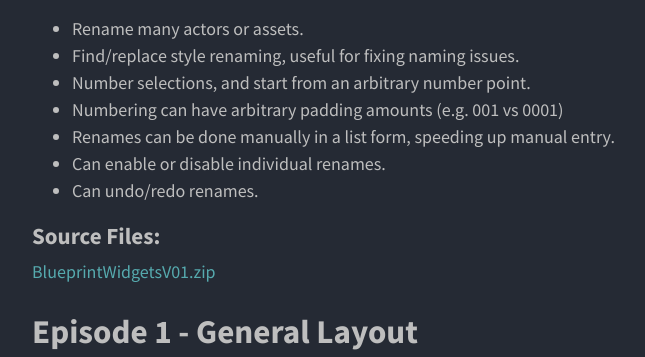
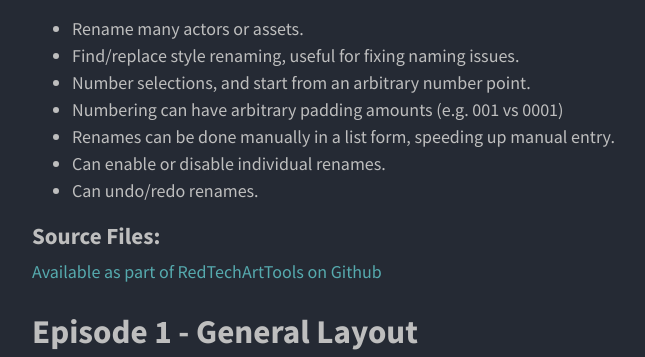
Before and after one commit to Ryan-DowlingSoka/ryan-dowlingsoka.github.io, a Jekyll site: the page built from _unreal/batch-rename-tool.md, in a window 1280 px wide and 900 px high, scrolled down 591 px, cut to the strip 0-357 px from the top of the window. Shown: the whole strip, without its empty margins (126-771 px from the left). Built offline with Jekyll 4.4.1, drawn with Linux system fonts in a browser that asks for light colours.

Commit message:
Update batch-rename-tool.md

```diff
--- a/_unreal/batch-rename-tool.md
+++ b/_unreal/batch-rename-tool.md
@@ -28,7 +28,7 @@ It has a few goals:
 
 ### Source Files:
 
-[BlueprintWidgetsV01.zip](./BlueprintWidgetsV01.zip)
+[Available as part of RedTechArtTools on Github](https://github.com/Ryan-DowlingSoka/RedTechArtTools/tree/main/Content/EditorWidgets/BatchRename)
 
 # Episode 1 - General Layout
 
```
